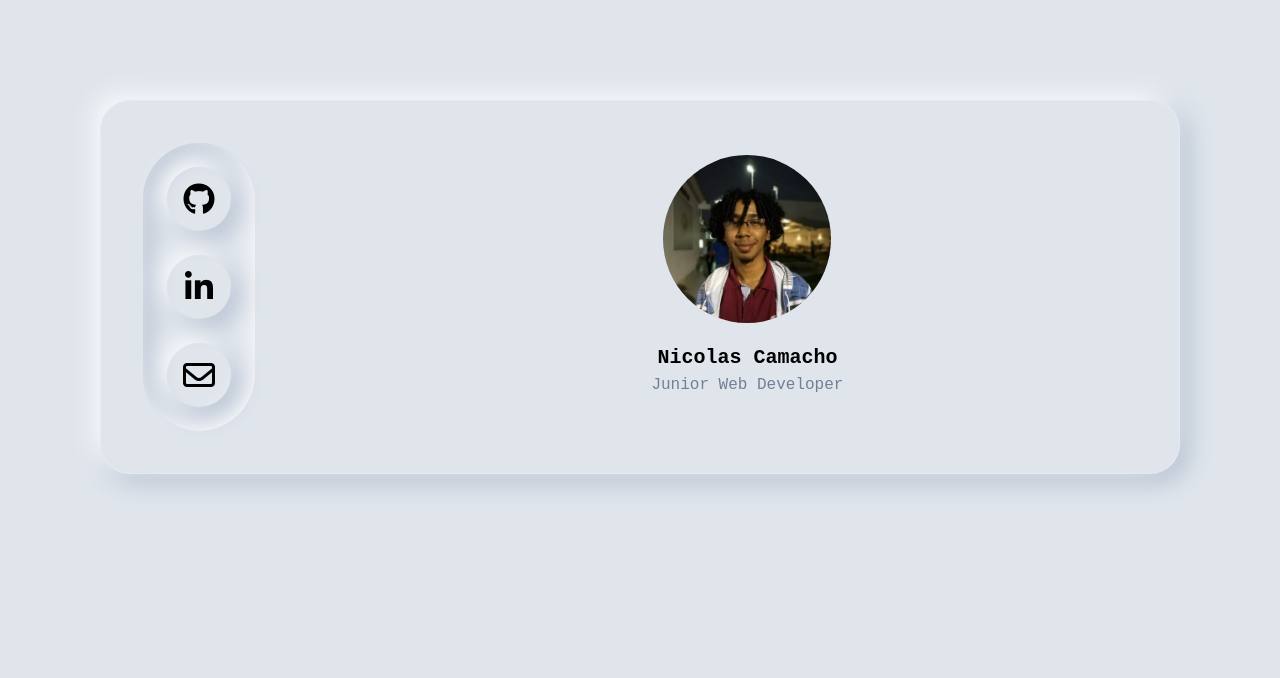
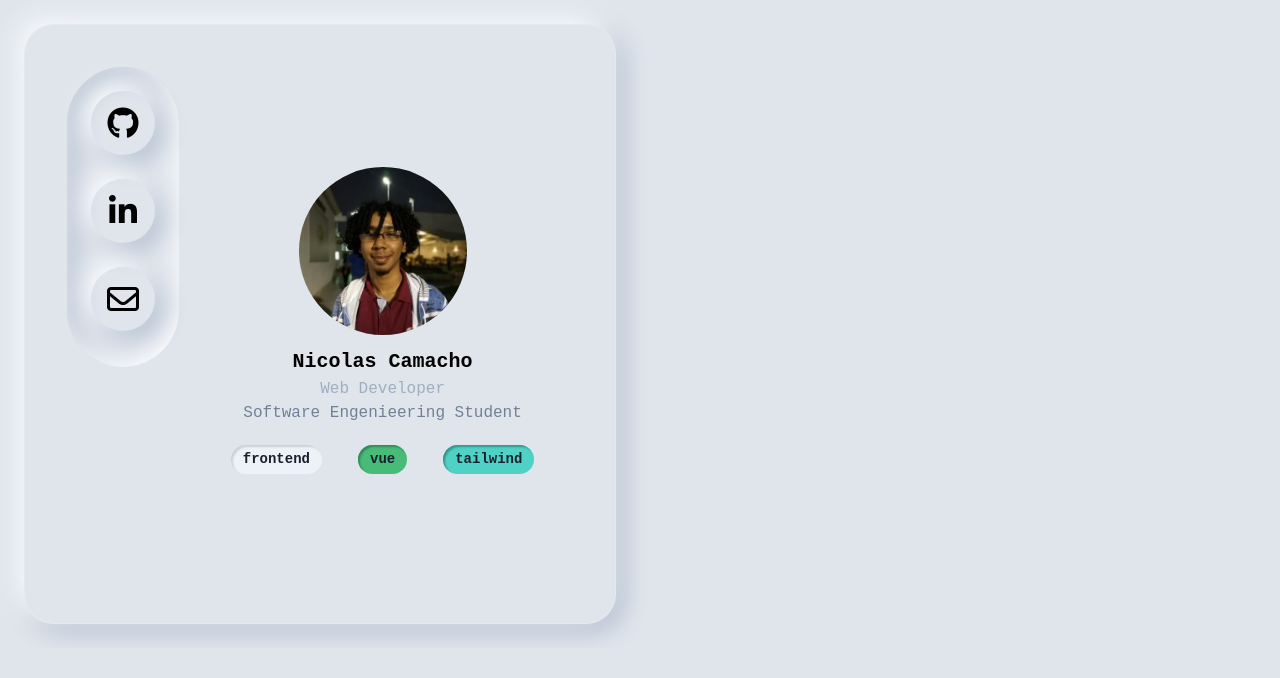
Before and after one commit to nicolas-camacho/mysite, a Vue app: page / in a window 1280 px wide. Shown: the top 678 px of the page. Built offline with nearby package versions, Linux system fonts and the light colour scheme.

Commit message:
:art: Layout and desing component update

```diff
--- a/src/components/bar.vue
+++ b/src/components/bar.vue
@@ -1,17 +1,17 @@
 <template>
-  <div class="shadow-neu_in rounded-full flex md:block">
+  <div class="shadow-neu_in rounded-full flex lg:block">
     <div
-      class=" h-12 w-12 md:h-16 md:w-16 rounded-full shadow-neu icon m-4 md:m-6 text-center flex flex-col justify-center border-0"
+      class="h-12 w-12 lg:h-16 lg:w-16 rounded-full shadow-neu icon m-4 lg:m-6 text-center flex flex-col justify-center border-0"
     >
       <i class="fab fa-github fa-2x object-center"></i>
     </div>
     <div
-      class=" h-12 w-12 md:h-16 md:w-16 rounded-full shadow-neu icon m-4 md:m-6 text-center flex flex-col justify-center border-0"
+      class="h-12 w-12 lg:h-16 lg:w-16 rounded-full shadow-neu icon m-4 lg:m-6 text-center flex flex-col justify-center border-0"
     >
       <i class="fab fa-linkedin-in fa-2x object-center"></i>
     </div>
     <div
-      class=" h-12 w-12 md:h-16 md:w-16 rounded-full shadow-neu icon m-4 md:m-6 text-center flex flex-col justify-center border-0"
+      class="h-12 w-12 lg:h-16 lg:w-16 rounded-full shadow-neu icon m-4 lg:m-6 text-center flex flex-col justify-center border-0"
     >
       <i class="far fa-envelope fa-2x object-center"></i>
     </div>
--- /dev/null
+++ b/src/components/blog_card.vue
@@ -0,0 +1,12 @@
+<template>
+  <div></div>
+</template>
+
+<script>
+export default {
+  name: "blog_card"
+};
+</script>
+
+<style>
+</style>
--- a/src/components/home.vue
+++ b/src/components/home.vue
@@ -1,42 +1,21 @@
 <template>
-	<div
-		class="terminal m-md md:m-xl rounded-xl shadow-neu bg-main border-neu py-3 md:p-8 sm:px-5 md:flex"
-	>
-		<div class="sm:5/5 md:w-1/5 flex justify-center md:justify-start md:m-sm">
-			<bar />
-		</div>
-		<div class="sm:w-5/5 md:w-4/5 mt-10 md:m-sm">
-			<div class="container w-5/5 justify-center flex items-center">
-				<img
-					class="h-48 w-48 rounded-full perfil transition hover:transition-fast hover:shadow-neu p-3 content-center"
-					src="../assets/img/perfil.jpeg"
-				/>
-			</div>
-			<div class="w-5/5 container text-center mt-2">
-				<h2 class="text-xl font-firacode font-semibold">Nicolas Camacho</h2>
-				<p class="font-firacode text-gray-600">Junior Web Developer</p>
-			</div>
-		</div>
-	</div>
+  <div class="flex flex-wrap overflow-hidden">
+    <div class="w-full md:w-1/2 my-1 px-1">
+      <me />
+    </div>
+  </div>
 </template>
 
 <script>
-import bar from "./bar";
+import me from "./me";
 
 export default {
-	name: "home",
-	components: {
-		bar
-	}
+  name: "home",
+  components: {
+    me
+  }
 };
 </script>
 
 <style scoped>
-.terminal {
-	border: 1px solid rgba(255, 255, 255, 0.2);
-}
-
-.perfil:active {
-	@apply shadow-neu_in;
-}
 </style>
--- /dev/null
+++ b/src/components/me.vue
@@ -0,0 +1,66 @@
+<template>
+  <div
+    class="terminal m-md lg:h-total rounded-xl shadow-neu bg-main border-neu py-3 lg:p-8 md:px-5 lg:flex"
+  >
+    <div class="w-5/5 lg:w-1/5 lg:h-half flex justify-center lg:justify-start lg:m-sm">
+      <bar />
+    </div>
+    <div class="w-5/5 flex flex-wrap lg:w-4/5 mt-10 lg:m-sm">
+      <div class="w-full flex justify-center items-end">
+        <img
+          class="h-48 w-48 rounded-full perfil transition hover:transition-fast hover:shadow-neu p-3"
+          src="../assets/img/perfil.jpeg"
+        />
+      </div>
+      <div class="w-full text-center">
+        <h2 class="text-xl font-firacode font-semibold">Nicolas Camacho</h2>
+        <p class="font-firacode text-gray-500">Web Developer</p>
+        <p class="font-firacode text-gray-600">Software Engenieering Student</p>
+        <div class="px-6 py-4">
+          <span
+            class="interna-front inline-block bg-gray-200 text-gray-900 rounded-full px-3 py-1 text-sm font-semibold text-gray-900 m-1 lg:mr-8 font-firacode"
+          >frontend</span>
+          <span
+            class="interna-vue inline-block bg-green-500 rounded-full px-3 py-1 text-sm text-gray-900 font-semibold m-1 lg:mr-8 font-firacode"
+          >vue</span>
+          <span
+            class="interna-tail inline-block bg-teal-400 rounded-full px-3 py-1 text-sm font-semibold text-gray-900 font-firacode m-1"
+          >tailwind</span>
+        </div>
+      </div>
+    </div>
+  </div>
+</template>
+
+<script>
+import bar from "./bar";
+
+export default {
+  name: "me",
+  components: {
+    bar
+  }
+};
+</script>
+
+<style>
+.terminal {
+  border: 1px solid rgba(255, 255, 255, 0.2);
+}
+
+.perfil:active {
+  @apply shadow-neu_in;
+}
+
+.interna-front {
+  box-shadow: inset 2px 2px 2px 0 #cdd0d3;
+}
+
+.interna-vue {
+  box-shadow: inset 2px 2px 2px 0 #358a58;
+}
+
+.interna-tail {
+  box-shadow: inset 2px 2px 2px 0 #38968c;
+}
+</style>
--- a/tailwind.config.js
+++ b/tailwind.config.js
@@ -7,7 +7,8 @@ module.exports = {
       boxShadow: {
         neu: '-6px -6px 26px 0 #ffffff, 6px 6px 26px 0 #a3b1c6',
         neu_in: 'inset -6px -6px 26px 0 #ffffff, inset 6px 6px 26px 0 #a3b1c6',
-        plain: '0 0 0 0'
+        plain: '0 0 0 0',
+        other: '9px 9px 26px 0 #a3b1c6'
       },
       backgroundColor: {
         main: '#e0e5ec'
@@ -25,12 +26,16 @@ module.exports = {
         prime: ['Courier Prime', 'monospace'],
         tech: ['Share Tech Mono', 'monospace'],
         nova: ['Nova Mono', 'monospace']
+      },
+      height: {
+        total: '600px',
+        half: '300px'
       }
     }
   },
   variants: {},
   plugins: [
-    function({ addUtilities }) {
+    function ({ addUtilities }) {
       const newUtilities = {
         '.transition': {
           transition: 'all 1000ms ease-in-out'
```
